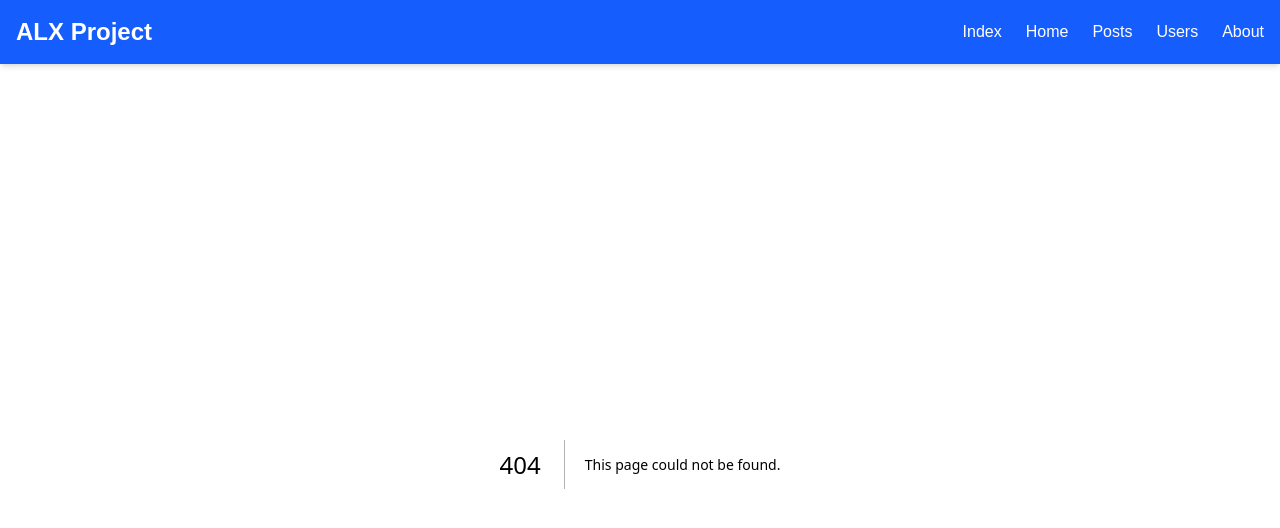
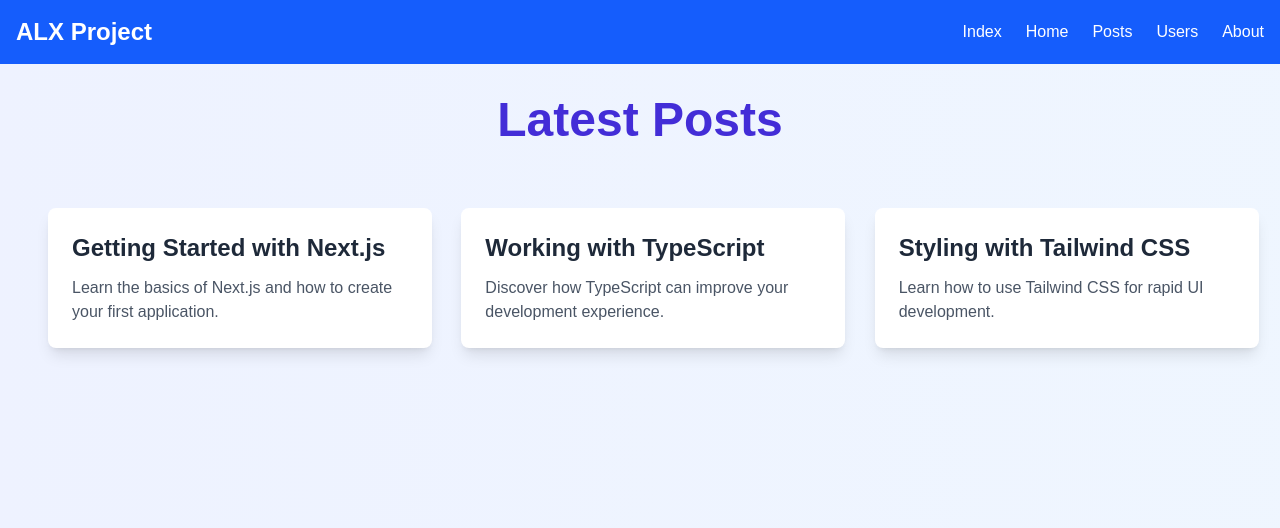
Before and after one commit to reuben-idan/alx-project-0x02-setup, a Next.js app in the folder alx-project-0x02/: page /posts in a window 1280 px wide. Before the commit this address had no page. Shown: the top 528 px of the page. Built offline with nearby package versions, Linux system fonts and the light colour scheme.

Commit message:
Implement Navigation and Layout

```diff
--- /dev/null
+++ b/alx-project-0x02/components/layout/Layout.tsx
@@ -0,0 +1,18 @@
+// components/layout/Layout.tsx
+import React from "react";
+import Header from "./Header";
+
+interface LayoutProps {
+  children: React.ReactNode;
+}
+
+const Layout: React.FC<LayoutProps> = ({ children }) => {
+  return (
+    <div className="min-h-screen flex flex-col">
+      <Header />
+      {children}
+    </div>
+  );
+};
+
+export default Layout;
--- /dev/null
+++ b/alx-project-0x02/pages/posts.tsx
@@ -0,0 +1,45 @@
+// pages/posts.tsx
+import Head from "next/head";
+import Card from "@/components/common/Card";
+
+const PostsPage = () => {
+  const posts = [
+    {
+      title: "Getting Started with Next.js",
+      content:
+        "Learn the basics of Next.js and how to create your first application.",
+    },
+    {
+      title: "Working with TypeScript",
+      content:
+        "Discover how TypeScript can improve your development experience.",
+    },
+    {
+      title: "Styling with Tailwind CSS",
+      content: "Learn how to use Tailwind CSS for rapid UI development.",
+    },
+  ];
+
+  return (
+    <div>
+      <Head>
+        <title>Posts</title>
+        <meta name="description" content="View our latest posts and updates" />
+      </Head>
+
+      <main className="min-h-screen flex flex-col items-center p-8 bg-gradient-to-r from-indigo-50 to-blue-50">
+        <h1 className="text-5xl font-extrabold text-indigo-700 mb-12">
+          Latest Posts
+        </h1>
+
+        <div className="grid grid-cols-1 md:grid-cols-2 lg:grid-cols-3 gap-6">
+          {posts.map((post, index) => (
+            <Card key={index} title={post.title} content={post.content} />
+          ))}
+        </div>
+      </main>
+    </div>
+  );
+};
+
+export default PostsPage;
```
